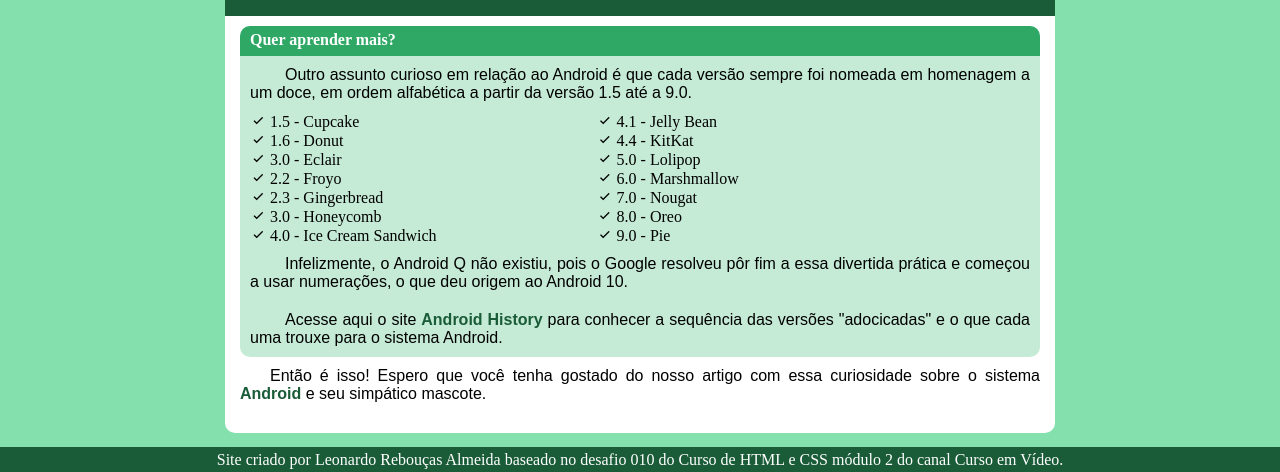
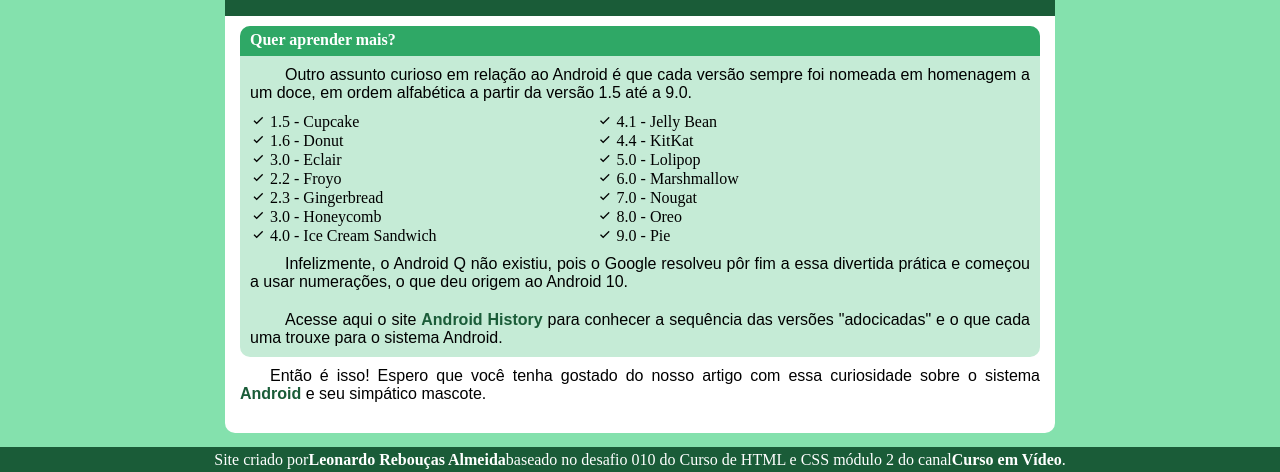
Before and after one commit to leoreboucas/desafio-curso-em-video, a plain HTML site: page index.html in a window 1280 px wide. Shown: the part 1909-2381 px from the top of the page. Drawn offline with nearby package versions, Linux system fonts and the light colour scheme.

Commit message:
mudança dos links do rodapé

```diff
--- a/index.html
+++ b/index.html
@@ -81,7 +81,7 @@
 
         </section>
         <footer>
-            Site criado por Leonardo Rebouças Almeida baseado no desafio 010 do Curso de HTML e CSS módulo 2 do canal Curso em Vídeo.
+            Site criado por <a href="https://www.linkedin.com/in/leonardo-rebou%C3%A7as-almeida-11220a227/" target="_blank"> Leonardo Rebouças Almeida</a> baseado no desafio 010 do Curso de HTML e CSS módulo 2 do canal <a href="https://www.youtube.com/c/CursoemV%C3%ADdeo" target="_blank"> Curso em Vídeo</a>.
         </footer>
     </main>
 </body>
--- a/style.css
+++ b/style.css
@@ -125,3 +125,8 @@ footer {
     height: 25px;
     margin-top: 14px;
 }
+footer a {
+    text-decoration: none;
+    font-weight: 700;
+    color: #fff;
+}
```
